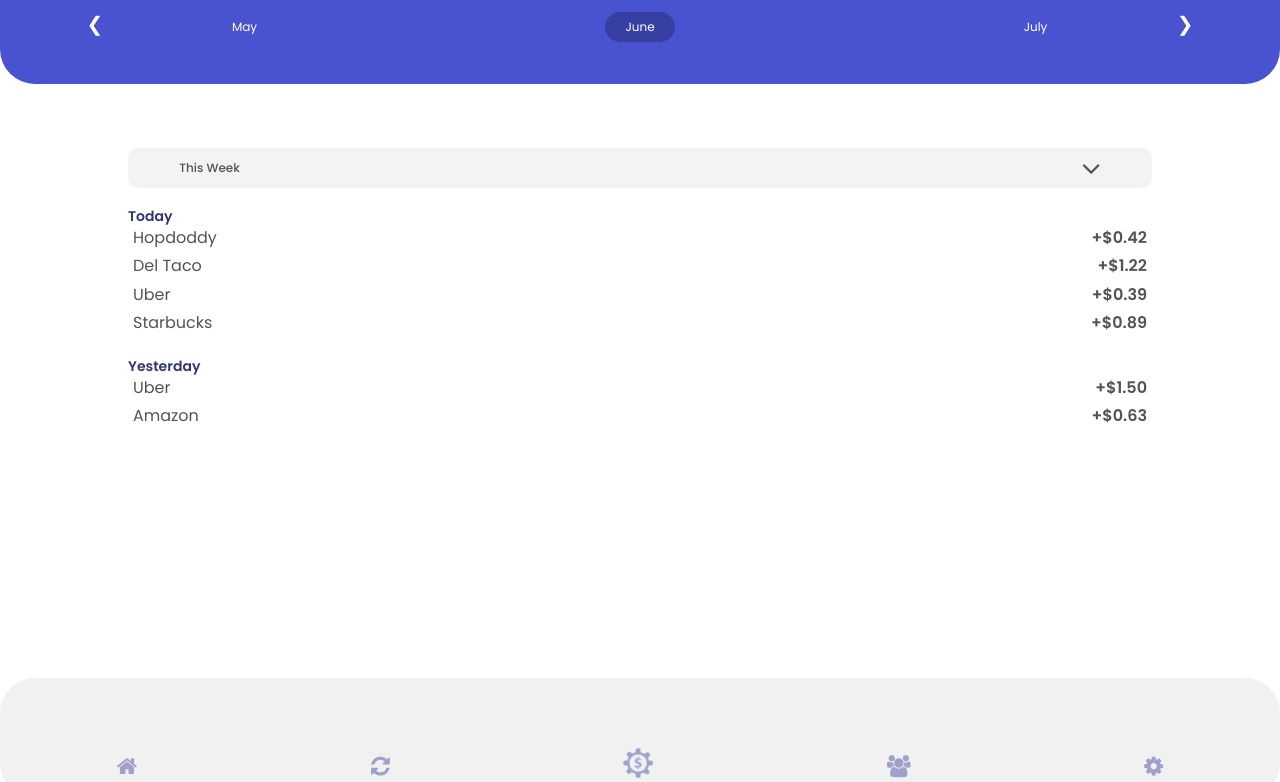
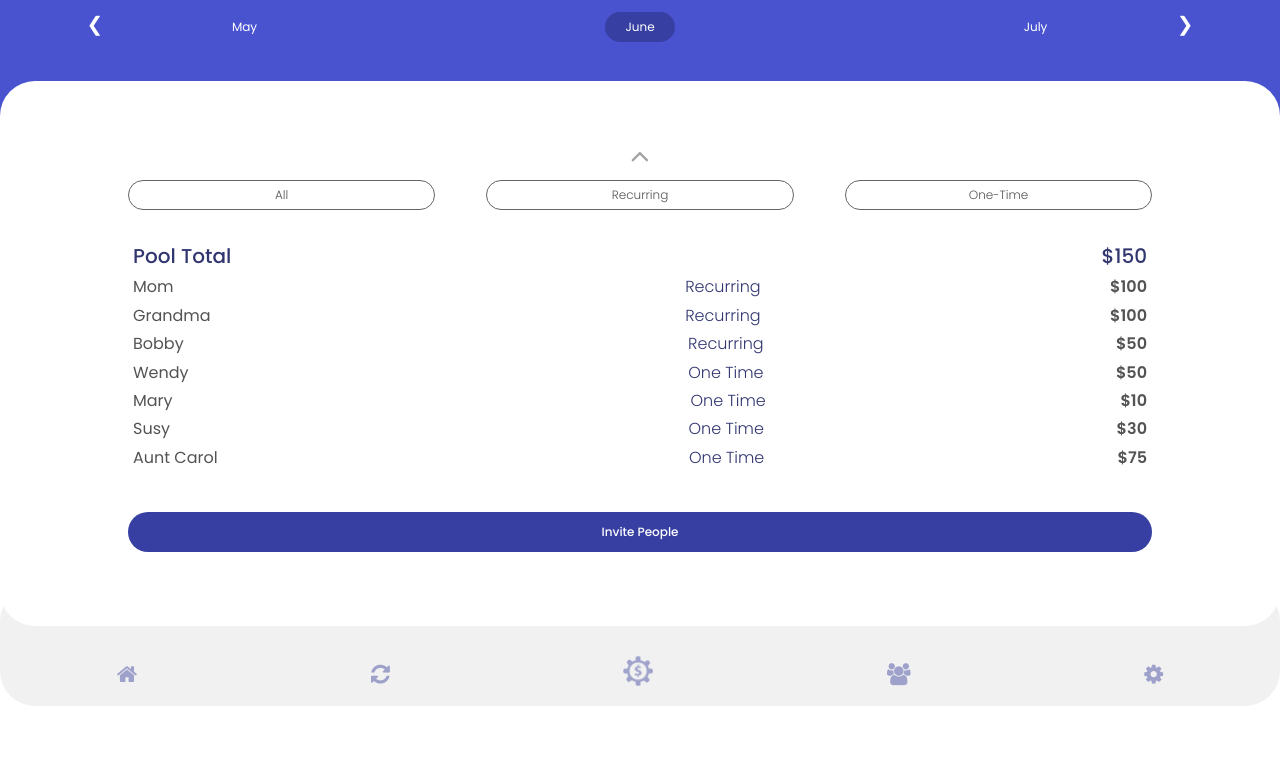
Before and after one commit to jpelfrey1021/ITA_Phase2_jpelfrey, a website: page Week_7_7.20-7.26/layout/pool.html in a window 1280 px wide. Shown: the part 194-976 px from the top of the page. After the commit the page ends 900 px from the top, so only its background shows below. Drawn offline with Linux system fonts and the light colour scheme; files that its build step writes are made by us from their sources.

Commit message:
updated layout

```diff
--- a/Week_7_7.20-7.26/layout/js/script.js
+++ b/Week_7_7.20-7.26/layout/js/script.js
@@ -100,5 +100,30 @@
   previousElement = el;
 }
 
+function showElement(id1, id2, id3) {
+  let div = document.getElementById(id1)
+  let div2 = document.getElementById(id2)
+  let div3 = document.getElementById(id3)
+  if (div.classList.contains("hidden")) {
+    div.classList.remove('hidden');
+    div2.classList.add('hidden');
+    div3.classList.add('hidden');
+  } else {
+    div.classList.add('hidden');
+  }
+}
 
-var activeMonths = [];
+function expandPage() {
+  let header = document.getElementById('poolHeader');
+  let main = document.getElementById('poolMain');
+
+  if (header.classList.contains('hidden')) {
+    header.classList.remove('hidden')
+    main.classList.remove('expanded')
+    window.scrollTo(0,0);
+  } else {
+    header.classList.add('hidden')
+    main.classList.add('expanded')
+    window.scrollTo(0,0);
+  }
+}
--- a/Week_7_7.20-7.26/layout/pool.html
+++ b/Week_7_7.20-7.26/layout/pool.html
@@ -15,7 +15,7 @@
 
 <body class="main-site">
     <div class="container main-site-container">
-        <header class="main-site-header main-site-header--mediumheight">
+        <header class="main-site-header main-site-header--mediumheight" id="poolHeader">
             <nav class="main-nav">
                 <ul>
                     <li>
@@ -45,104 +45,99 @@
                 <span class="month-slide month--right">July</span>
                 <span class="month-slide month--hidden">Aug</span>
 
-                <button class="month-slider__btn btn--left" onclick="plusDivs(-1)">&#10094;</button>
-                <button class="month-slider__btn btn--right" onclick="plusDivs(1)">&#10095;</button>
+                <button class="month-slider__btn btn--left arrow__icon" onclick="plusDivs(-1)">&#10094;</button>
+                <button class="month-slider__btn btn--right arrow__icon" onclick="plusDivs(1)">&#10095;</button>
             </div>
         </header>
-        <main class="main-site-main">
-            <div class="times">
-                <div id="roundup__timeframe">
-                    <p id="chosen-time">This Week</p>
-                    <a onclick="showTimeFrames()" aria-label="change time frame"><i class="fa fa-angle-down"
-                            aria-hidden="true"></i></a>
+        <main class="main-site-main ontop-main" id="poolMain">
+            <button onclick="expandPage();" class="expand__page arrow__icon"><i class="fa fa-angle-up" aria-hidden="true"></i></button>
+            <div class="pool_type">
+                <button onclick= "showElement('poolTotal', 'poolRecurring', 'poolOnetime');" class="btn pool_type-btn">All</button>
+                <button onclick= "showElement('poolRecurring', 'poolOnetime', 'poolTotal');" class="btn pool_type-btn">Recurring</button>
+                <button onclick= "showElement('poolOnetime', 'poolTotal', 'poolRecurring');" class="btn pool_type-btn">One-Time</button>
             </div>
-                <ul id="timeframe__menu">
-                    <li class="active-time"><a onclick="updateTime(this.id)" id="This Week">This Week</a></li>
-                    <li><a onclick="updateTime(this.id)" id="Last Week">Last Week</a></li>
-                    <li><a onclick="updateTime(this.id)" id="This Month">This Month</a></li>
-                    <li><a onclick="updateTime(this.id)" id="Last Month">Last Month</a></li>
-                    <li><a onclick="updateTime(this.id)" id="Custom">Custom</a></li>
-                </ul>
-            </div>
-            <div class="transaction__items">
-                <div class="transaction__items transactions-today">
-                    <h2>Today</h2>
-                    <ul>
-                        <li>
-                            <div class="transaction__items--list-item">
-                                <a onclick="expandDetails('detail1')" class="transaction__items-title">Hopdoddy</a>
-                                <p class="transaction__items-price">+$0.42</p>
-                            </div>
-                            <div class="transaction__items--details hidden" id="detail1"></div>
+            <ul id="poolTotal">
+                <li class="general__list-item">
+                    <h2 class="h2__pool">Pool Total</h2>
+                    <h2 class="h2__pool">$150</h2>
                 </li>
-                        <li>
-                            <div class="transaction__items--list-item">
-                                <a onclick="expandDetails('detail2')" class="transaction__items-title">Del Taco</a>
-                                <p class="transaction__items-price">+$1.22</p>
-                            </div>
-                            <div class="transaction__items--details hidden" id="detail2"></div>
+                <li class="general__list-item">
+                    <a class="general__list-item-title pool__list-item-title">Mom</a>
+                    <p class = "general__list-item-details">Recurring</p>
+                    <p class="general__list-item-price">$100</p>
                 </li>
-                        <li>
-                            <div class="transaction__items--list-item">
-                                <a onclick="expandDetails('detail3')" class="transaction__items-title">Uber</a>
-                                <p class="transaction__items-price">+$0.39</p>
-                            </div>
-                            <div class="transaction__items--details hidden" id="detail3">
-                                <ul class="details__list">
-                                    <li class="details__list--item">
-                                        <h4 class="details-title">Purchase</h4>
-                                        <p class='details-amount'>$9.61</p>
+                <li class="general__list-item">
+                    <a class="general__list-item-title pool__list-item-title" >Grandma</a>
+                    <p class = "general__list-item-details">Recurring</p>
+                    <p class="general__list-item-price">$100</p>
                 </li>
-                                    <li class="details__list--item">
-                                        <h4 class="details-title">Chipped</h4>
-                                        <p class='details-amount'>+$0.39</p>
+                <li class="general__list-item">
+                    <a class="general__list-item-title pool__list-item-title">Bobby</a>
+                    <p class = "general__list-item-details">Recurring</p>
+                    <p class="general__list-item-price">$50</p>
                 </li>
-                                    <li class="details__list--item">
-                                        <h4 class="details-title">Capital One</h4>
-                                        <p class='details-amount'>*2890</p>
+                <li class="general__list-item">
+                    <a class="general__list-item-title pool__list-item-title">Wendy</a>
+                    <p class = "general__list-item-details">One Time</p>
+                    <p class="general__list-item-price">$50</p>
+                </li>
+                <li class="general__list-item">
+                    <a class="general__list-item-title pool__list-item-title">Mary</a>
+                    <p class = "general__list-item-details">One Time</p>
+                    <p class="general__list-item-price">$10</p>
+                </li>
+                <li class="general__list-item">
+                    <a class="general__list-item-title pool__list-item-title">Susy</a>
+                    <p class = "general__list-item-details">One Time</p>
+                    <p class="general__list-item-price">$30</p>
+                </li>
+                <li class="general__list-item">
+                    <a class="general__list-item-title pool__list-item-title">Aunt Carol</a>
+                    <p class = "general__list-item-details">One Time</p>
+                    <p class="general__list-item-price">$75</p>
                 </li>
             </ul>
-                                <ul class="details__time">
-                                    <li class="details__list--item">
-                                        <h4 class="details__time-title">Date</h4>
-                                        <p class="details__time-time">05/21/2019</p>
+            <ul id="poolRecurring" class="hidden">
+                <li class="general__list-item">
+                    <h2 class="h2__pool">Recurring Total</h2>
+                    <h2 class="h2__pool">$250</h2>
                 </li>
-                                    <li class="details__list--item">
-                                        <h4 class="details__time-title">Time</h4>
-                                        <p class="details__time-time">15:30</p>
+                <li class="general__list-item">
+                    <a class="general__list-item-title pool__list-item-title">Mom</a>
+                    <p class="general__list-item-price">$100</p>
+                </li>
+                <li class="general__list-item">
+                    <a class="general__list-item-title pool__list-item-title" >Grandma</a>
+                    <p class="general__list-item-price">$100</p>
+                </li>
+                <li class="general__list-item">
+                    <a class="general__list-item-title pool__list-item-title">Bobby</a>
+                    <p class="general__list-item-price">$50</p>
                 </li>
             </ul>
-                            </div>
+            <ul id="poolOnetime" class="hidden">
+                <li class="general__list-item">
+                    <h2 class="h2__pool">One-Time Total</h2>
+                    <h2 class="h2__pool">$50</h2>
                 </li>
-                        <li>
-                            <div class="transaction__items--list-item">
-                                <a onclick="expandDetails('detail4')" class="transaction__items-title">Starbucks</a>
-                                <p class="transaction__items-price">+$0.89</p>
-                            </div>
-                            <div class="transaction__items--details hidden" id="detail4"></div>
+                <li class="general__list-item">
+                    <a class="general__list-item-title pool__list-item-title">Wendy</a>
+                    <p class="general__list-item-price">$50</p>
+                </li>
+                <li class="general__list-item">
+                    <a class="general__list-item-title pool__list-item-title">Mary</a>
+                    <p class="general__list-item-price">$10</p>
+                </li>
+                <li class="general__list-item">
+                    <a class="general__list-item-title pool__list-item-title">Susy</a>
+                    <p class="general__list-item-price">$30</p>
+                </li>
+                <li class="general__list-item">
+                    <a class="general__list-item-title pool__list-item-title">Aunt Carol</a>
+                    <p class="general__list-item-price">$75</p>
                 </li>
             </ul>
-                </div>
-                <div class="transaction__items transactions-yesterday">
-                    <h2>Yesterday</h2>
-                    <ul>
-                        <li>
-                            <div class="transaction__items--list-item">
-                                <a onclick="expandDetails('detail5')" class="transaction__items-title">Uber</a>
-                                <p class="transaction__items-price">+$1.50</p>
-                            </div>
-                            <div class="transaction__items--details hidden" id="detail5"></div>
-                        </li>
-                        <li>
-                            <div class="transaction__items--list-item">
-                                <a onclick="expandDetails('detail6')" class="transaction__items-title">Amazon</a>
-                                <p class="transaction__items-price">+$0.63</p>
-                            </div>
-                            <div class="transaction__items--details hidden" id="detail6"></div>
-                        </li>
-                    </ul>
-                </div>
-            </div>
+            <button class="btn pool_invite-btn">Invite People</button>
         </main>
         <footer class="main-footer">
             <a href="dash.html" class="menu-link"><i class="fa fa-home menu-icon" aria-label="home"></i></a>
--- a/Week_7_7.20-7.26/layout/sass/_general.scss
+++ b/Week_7_7.20-7.26/layout/sass/_general.scss
@@ -4,13 +4,14 @@
     margin: 0;
     padding: 0;
     font-family: 'Poppins', sans-serif;
-
 }
 
 body {
     background-color: $background;
     color: white;
     max-width: 100vw;
+    height: 100%;
+    position: relative;
 }
 
 .container {
--- a/Week_7_7.20-7.26/layout/sass/_header.scss
+++ b/Week_7_7.20-7.26/layout/sass/_header.scss
@@ -174,7 +174,7 @@
 
 /*//////////Used for other paged once logged in except the dashboard (shorter)//////////*/
 .main-site-header--mediumheight {
-    height: 230px;
+    height: 300px;
 }
 
 .main-site-h2--large {
--- a/Week_7_7.20-7.26/layout/sass/styles.scss
+++ b/Week_7_7.20-7.26/layout/sass/styles.scss
@@ -250,9 +250,9 @@
 }
 
 .main-site-container {
+    padding: 0 0 100px 0;
+    min-height: 100vh; /* will cover the 100% of viewport */
     position: relative;
-    padding: 0 0 15%;
-    min-height: 100vh;
 }
 
 .main-site-main {
@@ -265,7 +265,7 @@
     position: relative;
     z-index: 2;
 
-    h2 {
+    .h2 {
         font-size: 14px;
         font-weight: 500;
         text-align: left;
@@ -462,26 +462,24 @@
     h2 {
         font-weight: 600;
     }
-
-    li {
-        list-style: none;
-    }
 }
 
+li {
+    list-style: none;
+}
 
-
-.transaction__items--list-item {
+.general__list-item {
     display: flex;
     justify-content: space-between;
     padding: 5px;
 
-    .transaction__items-title {
+    .general__list-item-title {
         font-size: 16px;
         font-weight: 400;
         color: #535353;
     }
 
-    .transaction__items-price {
+    .general__list-item-price {
         color: #535353;
         font-weight: 600;
     }
@@ -489,9 +487,8 @@
 
 .details__list--item {
     color: #8D8D8D;
-    display: flex;
-    justify-content: space-between;
     margin: 10px 20px;
+    padding: 0;
 
     .details-title {
         font-weight: 400;
@@ -524,8 +521,15 @@
     border-radius: 10px;
 }
 
+.ontop-main {
+    z-index: 2;
+    position: absolute;
+    top: 275px;
+    min-height: 40%;
+}
 
 
+/*//////////Pool//////////*/
 
 .pool-summary {
     text-align: center;
@@ -611,3 +615,72 @@
         right: 5%;
     }
 }
+
+.arrow__icon {
+    &:focus {
+        outline: none;
+    }
+
+    &:active {
+        transform: translateY(4px);
+    }
+}
+
+.expand__page {
+    font-size: 30px;
+    color: #A0A0A0;
+    width: 100%;
+    text-align: center;
+    height: 20px;
+    line-height: 20px;
+    background-color: white;
+
+    i {
+        line-height: 20px;
+    }
+}
+
+.expanded {
+    position: static;
+    height: 100%;
+}
+
+.pool_type {
+    display: flex;
+    justify-content: space-between;
+    margin: 10px 0 30px;
+
+    .pool_type-btn {
+        width: 30%;
+        font-weight: 300;
+        font-size: 12px;
+        height: 30px;
+        border: solid 1px #646464;
+        background-color: white;
+        color: #535353;
+        margin: 0;
+
+        &:focus {
+            background-color: #E2E2E2;
+            box-shadow: none;
+            text-decoration: none;
+        }
+    }
+}
+
+.h2__pool {
+    font-size: 20px;
+    font-weight: 500;
+}
+
+.pool__list-item-title {
+    width: 20%;
+}
+
+.pool_invite-btn {
+    background-color: #373FA3;
+    color: white;
+    height: 40px;
+    font-size: 12px;
+    margin: 40px 0 10px;
+}
```
Also changed, not shown: Week_7_7.20-7.26/layout/dash.html (+1 -1 lines), Week_7_7.20-7.26/layout/transaction.html (+27 -27 lines), Week_7_7.20-7.26/layout/css/styles.css, 1 other file. Lines whose indentation alone changed are shown as unchanged.
